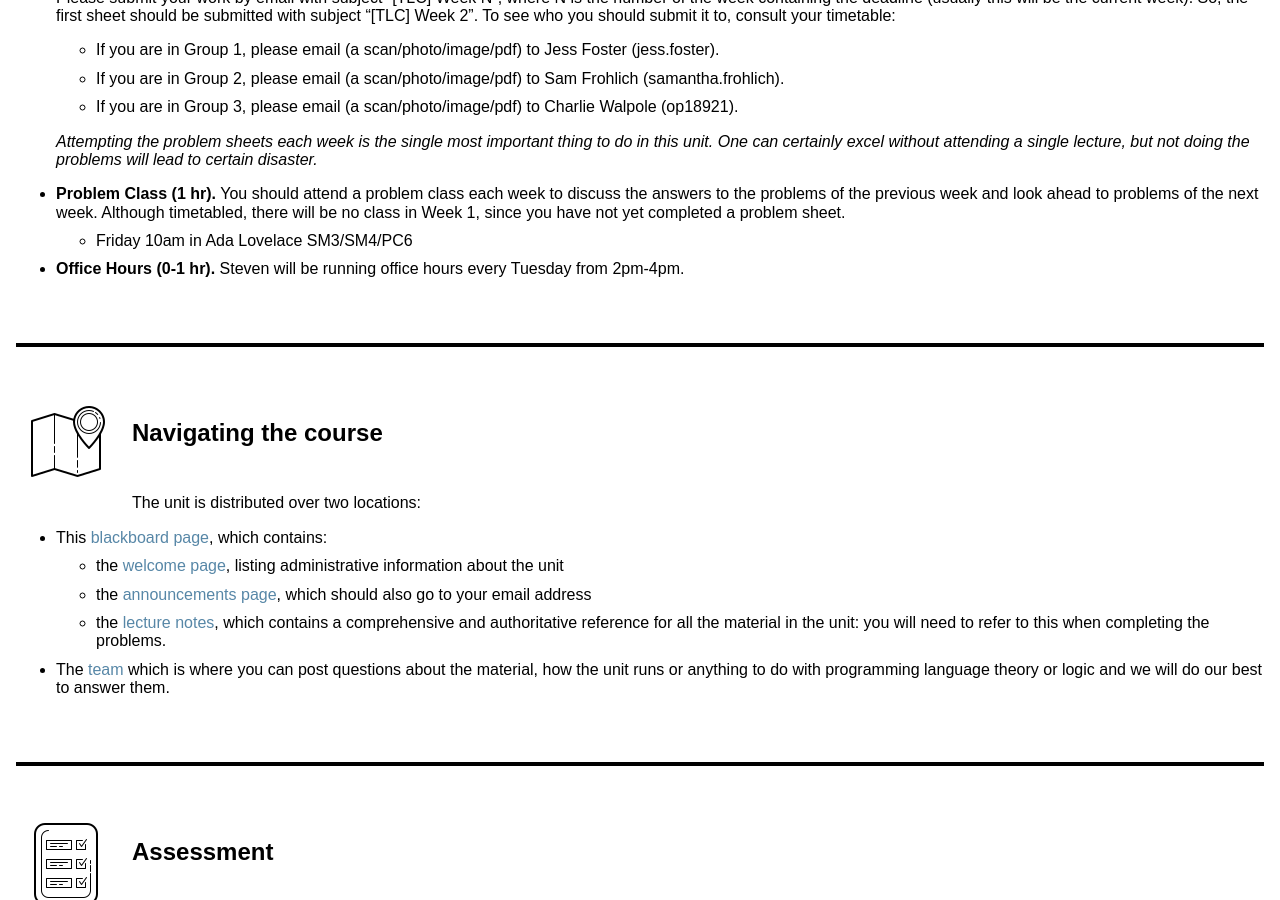
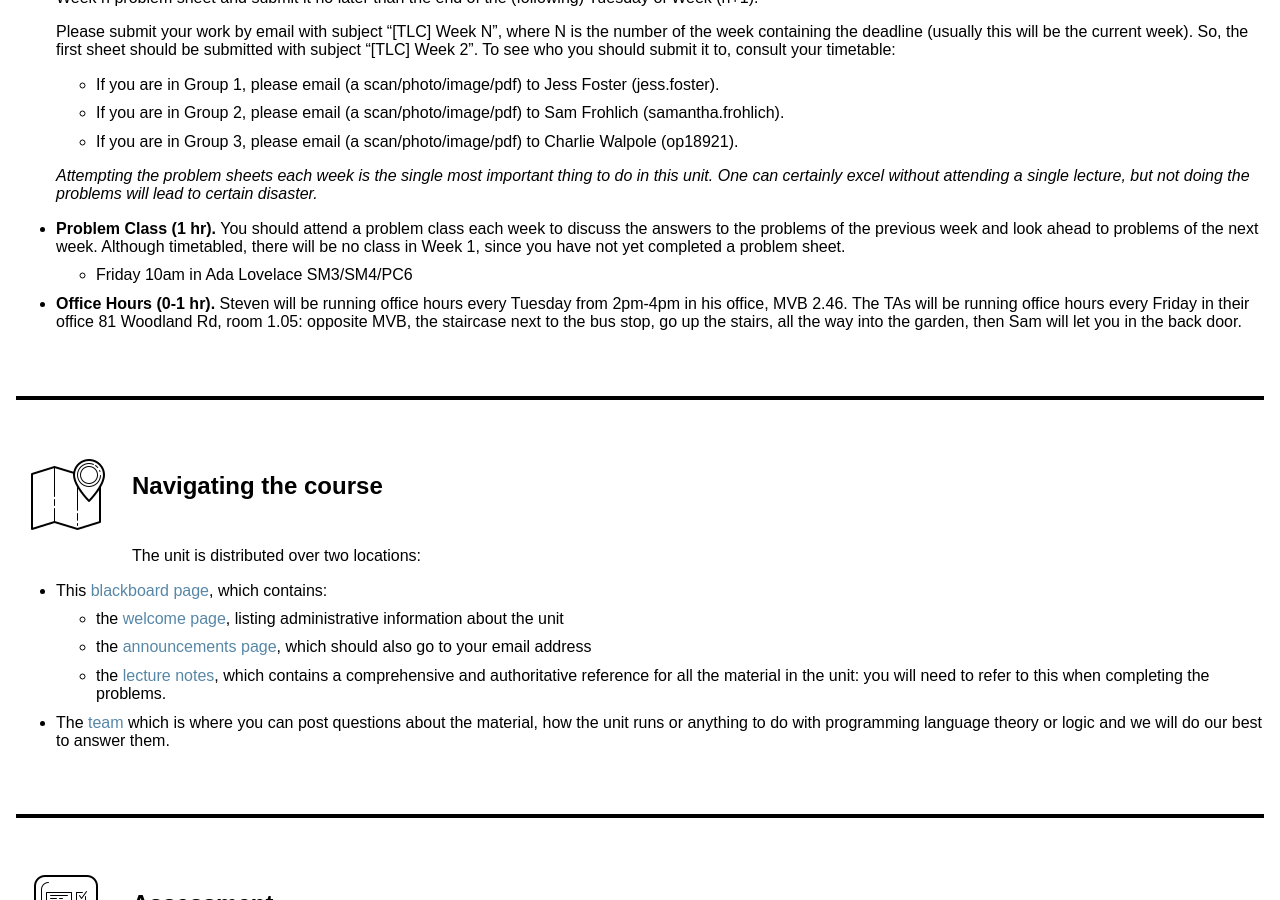
Before and after one commit to uob-coms30040/uob-coms30040.github.io, a Jekyll site: the page built from welcome.md, in a window 1280 px wide and 900 px high, scrolled down 2195 px. Built offline with Jekyll 4.4.1, drawn with Linux system fonts in a browser that asks for light colours; nearby versions of some CDN libraries; some of the changed text lies outside the part shown.

Commit message:
office hours + changelog

```diff
--- a/welcome.md
+++ b/welcome.md
@@ -43,6 +43,7 @@ Outside of lectures and classes, if you have any questions about the material, t
   </tr>
   </thead>
   <tbody>
+    <tr><td>26/9</td><td>Fixed some typos with e instead of R in regex induction</td><td>SJR</td></tr>
     <tr><td>22/9</td><td>Removed beta convertibility from the unit</td><td>SJR</td></tr>
     <tr><td>22/9</td><td>Removed material on undecidability from the unit</td><td>SJR</td></tr>
     <tr><td>22/9</td><td>Improved presentation of term substitution</td><td>SJR</td></tr>
@@ -141,7 +142,7 @@ You should expect to spend around *6-7 hours per week* working on this unit.
   * __Problem Class (1 hr).__ You should attend a problem class each week to discuss the answers to the problems of the previous week and look ahead to problems of the next week.  Although timetabled, there will be no class in Week 1, since you have not yet completed a problem sheet.
      - Friday 10am in Ada Lovelace SM3/SM4/PC6
 
-  * __Office Hours (0-1 hr).__ Steven will be running office hours every Tuesday from 2pm-4pm.
+  * __Office Hours (0-1 hr).__ Steven will be running office hours every Tuesday from 2pm-4pm in his office, MVB 2.46.  The TAs will be running office hours every Friday in their office 81 Woodland Rd, room 1.05: opposite MVB, the staircase next to the bus stop, go up the stairs, all the way into the garden, then Sam will let you in the back door.
 
 
 
```
